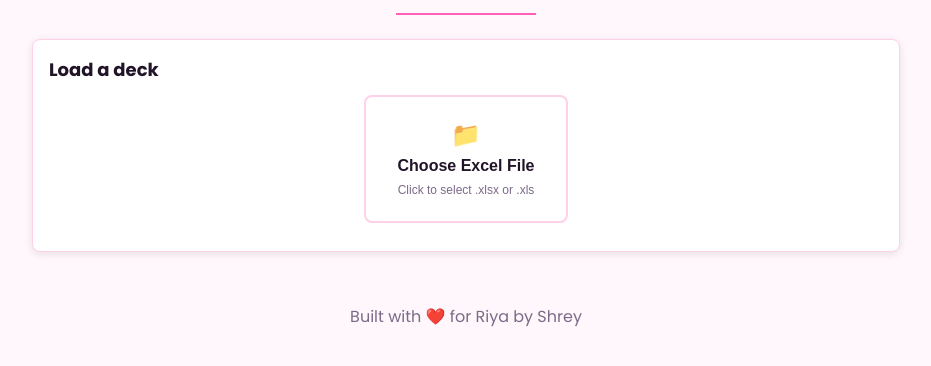
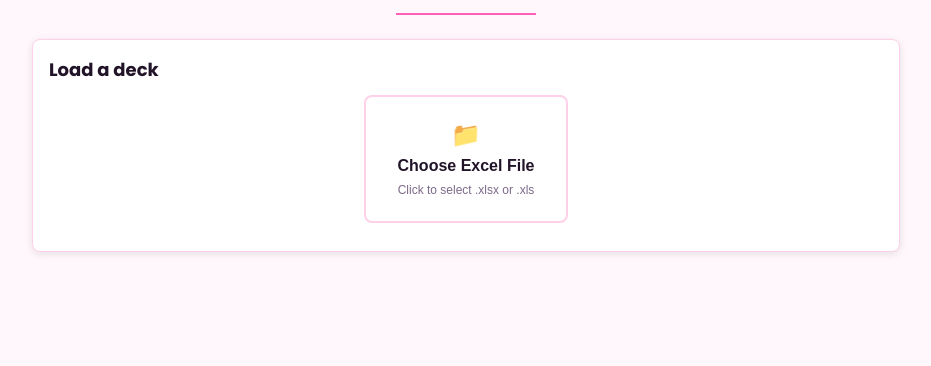
Before and after one commit to riya079/riya079.github.io, a plain HTML site: page index.html in a window 1280 px wide. Shown: the part 100-466 px from the top of the page, without its empty margins (174-1105 px from the left). Drawn offline with Linux system fonts and the light colour scheme.

Commit message:
Remove the footer

```diff
--- a/index.html
+++ b/index.html
@@ -122,8 +122,5 @@
     </main>
 
 
-    <footer class="app-footer">
-        <span>Built with ❤️ for Riya by Shrey</span>
-    </footer>
 </body>
 </html>
```
